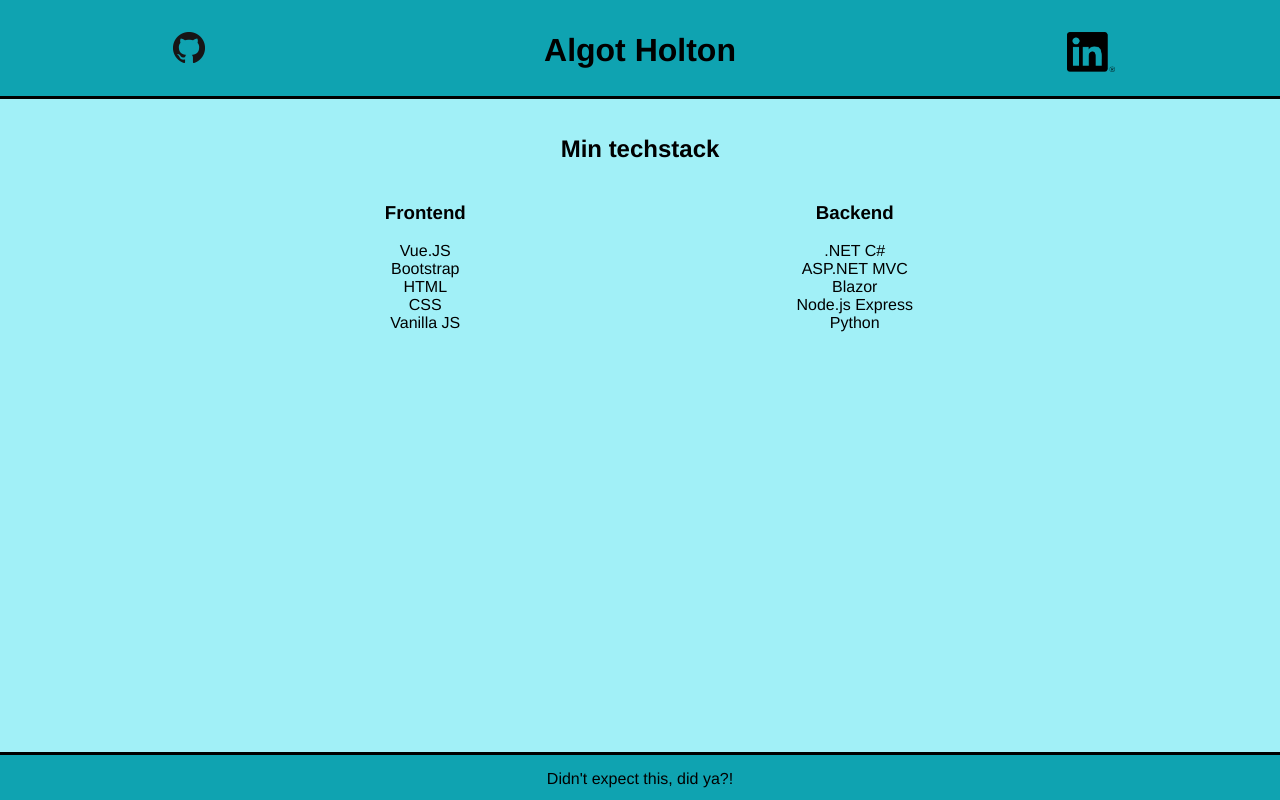
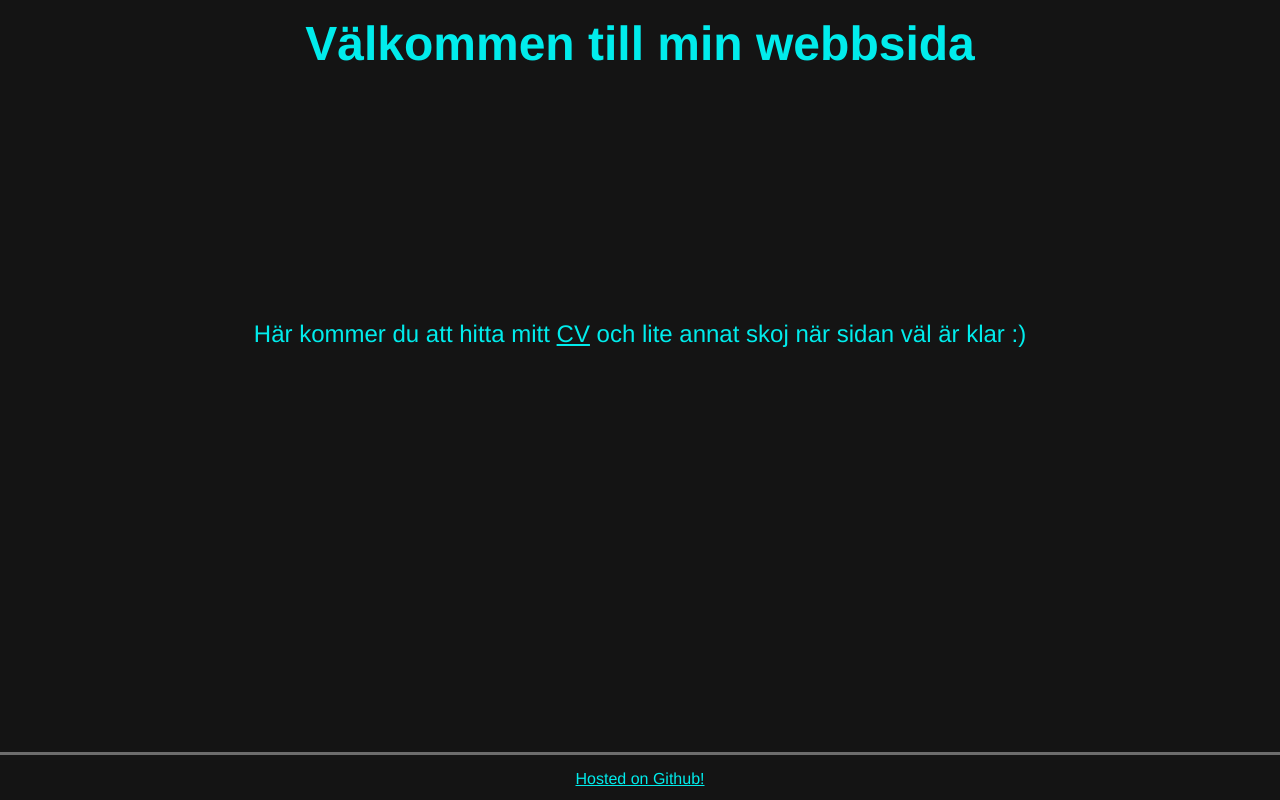
Before and after one commit to Drawserqzez/drawserqzez.github.io, a Vue app: page / in a window 1280 px wide. Built offline with nearby package versions, Linux system fonts and the light colour scheme.

Commit message:
Changed colour-theme, added skills-page

```diff
--- a/src/App.vue
+++ b/src/App.vue
@@ -1,21 +1,21 @@
 <template>
   <div id="app">
-    <Navigation />
-    <div class="wrapper">
+    <!-- <Navigation /> -->
+    <main>
       <router-view></router-view>
-    </div>
+    </main>
     <Footer />
   </div>
 </template>
 
 <script>
-import Navigation from './components/Navigation.vue'
+// import Navigation from './components/Navigation.vue'
 import Footer from './components/Footer.vue'
 
 export default {
   name: 'App',
   components: {
-    Navigation,
+    // Navigation,
     Footer
   }
 }
@@ -27,8 +27,9 @@ body {
   padding: 0;
   width: 100%;
   height: 100%;
-  background-color: #FBFCFF;
-  background-color: #A1F0F7;
+  background-color: #141414;
+  color: rgb(1, 236, 236);
+  /* background-color: #A1F0F7; */
 }
 
 #app {
@@ -41,13 +42,13 @@ body {
   margin: 0;
 }
 
-.wrapper {
+main {
   width: 100%;
   padding-top: 1rem;
 }
 
 @media (min-width: 786px) {
-  .wrapper {
+  main {
     width: 60%;
     margin-left: auto;
     margin-right: auto;
--- /dev/null
+++ b/src/Pages/Welcome.vue
@@ -0,0 +1,86 @@
+<template>
+    <div>
+        <transition name="slide-fade">
+            <h1 id="slide-header" v-if="showMessage">{{ this.currentMessage }}</h1>
+        </transition>
+
+        <div id="main-content">
+            Här kommer du att hitta mitt <router-link to="/cv" style="color: inherit">CV</router-link> och lite annat skoj när sidan väl är klar :)
+            <!-- TODO: Gör en kontaktsida och länka den här -->
+        </div>
+    </div>
+</template>
+
+<script>
+export default {
+    Name: 'Welcome',
+    data: function() {
+        return {
+            translatedWelcomeMessages: [
+                'Välkommen till min webbsida',
+                'Welcome to my website',
+                'Willkommen auf meiner Webseite'
+            ],
+            currentMessage: String,
+            shiftDelay: 5000,
+            showMessage: false,
+        }
+    },
+    methods: {
+        cycleTranslation: function(currentIndex) {
+            this.showMessage = false;
+            let maxIndex = this.translatedWelcomeMessages.length - 1;
+
+            switch (currentIndex) {
+                case maxIndex:
+                    currentIndex = 0;
+                    break;
+                default:
+                    currentIndex++;
+                    break;
+            }
+
+            this.currentMessage = this.translatedWelcomeMessages[currentIndex];
+            setTimeout(() => this.showMessage = true, this.shiftDelay / 5);
+            setTimeout(this.cycleTranslation, this.shiftDelay, currentIndex);
+        }
+    },
+    mounted: function() {
+        this.currentMessage = this.translatedWelcomeMessages[0];
+        this.showMessage = true;
+        setTimeout(this.cycleTranslation, this.shiftDelay, 0);
+    }
+
+}
+</script>
+
+<style>
+    #slide-header {
+        font-size: 3rem;
+        margin: 0 .7rem;
+    }
+
+    /* Enter and leave animations can use different */
+    /* durations and timing functions.              */
+    .slide-fade-enter-active {
+        transition: all .3s ease;
+    }
+
+    .slide-fade-leave-active {
+        transition: all .8s cubic-bezier(1.0, 0.5, 0.8, 1.0);
+    }
+
+    .slide-fade-enter, .slide-fade-leave-to
+        /* .slide-fade-leave-active below version 2.1.8 */ {
+        transform: translateX(10px);
+        opacity: 0;
+    }
+
+    #main-content {
+        position: fixed;
+        top: 40vh;
+        left: 5vw;
+        right: 5vw;
+        font-size: 1.5rem;
+    }
+</style>
--- a/src/components/Footer.vue
+++ b/src/components/Footer.vue
@@ -1,6 +1,16 @@
 <template>
     <div class="footer">
-        <p><a class="footer-link" target="blank" :href="this.chosenFooterText.url">{{ this.chosenFooterText.text }}</a></p>
+        <transition name="footer-fade">
+            <p v-if="show">
+                <a
+                    class="footer-link"
+                    target="blank"
+                    :href="this.chosenFooterText.url">
+                        {{ this.chosenFooterText.text }}
+                </a>
+            </p>
+
+        </transition>
     </div>
 </template>
 
@@ -19,27 +29,35 @@ export default {
                     url: 'https://github.com/drawserqzez/drawserqzez.github.io',
                     text: 'Hosted on Github!'
                 },
-                {
-                    url: 'https://youtu.be/sAn7baRbhx4',
-                    text: "Didn't expect this, did ya?!"
-                }
+                // {
+                //     url: 'https://youtu.be/sAn7baRbhx4',
+                //     text: "Didn't expect this, did ya?!"
+                // }
             ],
             chosenFooterText: {
                 url: "",
                 text: ""
             },
+            changeDelay: 8000,
+            show: Boolean,
         }
     },
     methods: {
-        getFooterText: function() {
-            let index = Math.floor(Math.random() * this.footerText.length);
+        getFooterText: function(currentIndex) {
+            this.show = true;
+            let index;
+            do {
+                index = Math.floor(Math.random() * this.footerText.length);
+            }
+            while (index == currentIndex)
 
             this.chosenFooterText = this.footerText[index];
-            setTimeout(this.getFooterText, 8000);
+            setTimeout(() => this.show = false, this.changeDelay - this.changeDelay / 8);
+            setTimeout(this.getFooterText, this.changeDelay, index);
         }
     },
     mounted: function() {
-        this.getFooterText();
+        this.getFooterText(0);
     }
 }
 </script>
@@ -51,10 +69,10 @@ export default {
         left: 0;
         width: 100%;
         height: 2rem;
-        background-color: #0fa3b1;
+        z-index: 99;
 
-        border-top: solid black;
-
+        background-color: #141414;
+        border-top: solid rgb(109, 109, 109);
         padding: .4rem 0;
     }
 
@@ -63,11 +81,18 @@ export default {
     }
 
     .footer-link {
-        color: black;
-        text-decoration: none;
+        color: inherit;
     }
 
     .footer-link:hover {
-        text-decoration: underline;
+        font-size: 1.1rem;
+    }
+
+    .footer-fade-enter-active, .footer-fade-leave-active {
+        transition: opacity .5s;
+    }
+
+    .footer-fade-enter, .footer-fade-leave-to /* .fade-leave-active below version 2.1.8 */ {
+        opacity: 0;
     }
 </style>
--- /dev/null
+++ b/src/components/KnowledgeStatus.vue
@@ -0,0 +1,65 @@
+<template>
+    <div class="container">
+        <div class="header">{{ this.knowledgeItem.tag }}</div>
+        <div class="status-bar">
+            <div class="fill" :style="{ width: this.knowledgeItem.value + '%', backgroundColor: this.knowledgeItem.color }"></div>
+        </div>
+    </div>
+</template>
+
+<script>
+export default {
+    name: "KnowledgeStatus",
+    props: {
+        knowledgeItem: Object
+    },
+
+}
+</script>
+
+<style scoped>
+    .container {
+        display: flex;
+        width: 90%;
+        margin: .4rem auto;
+        height: 100%;
+        justify-content: space-between;
+        border-bottom: solid darkslategrey;
+        margin-bottom: 2rem;
+
+    }
+
+    .header {
+        font-weight: bold;
+        margin-right: 1rem;
+        font-size: 1.5em;
+    }
+
+    .status-bar {
+        width: 15rem;
+        height: 1.5rem;
+        justify-self: end;
+        background-color: rgb(93, 93, 93);
+    }
+
+    .fill {
+        /* background-color: rgb(21, 0, 116); */
+        height: inherit;
+    }
+
+    @media (min-width: 1101px) {
+        .container {
+            width: 100%;
+        }
+
+        .header {
+            margin-right: 1rem;
+            font-size: 3rem;
+        }
+
+        .status-bar {
+            width: 25rem;
+            height: 3rem;
+        }
+    }
+</style>
--- a/src/components/Main.vue
+++ /dev/null
@@ -1,77 +0,0 @@
-<template>
-    <div>
-        <h2>Min techstack</h2>
-        <div class="container">
-            <div class="column">
-                <h3>Frontend</h3>
-                <div :key="item.id" v-for="item in this.frontEnd">
-                    {{ item }}
-                </div>
-            </div>
-            <span class="divider"></span>
-            <div class="column">
-                <h3>Backend</h3>
-                <div :key="item.id" v-for="item in backEnd">
-                    {{ item }}
-                </div>
-            </div>
-        </div>
-    </div>
-</template>
-
-<script>
-export default {
-    Name: 'Main',
-    data: function () {
-        return {
-            frontEnd: [
-                "Vue.JS",
-                "Bootstrap",
-                "HTML",
-                "CSS",
-                "Vanilla JS"
-            ],
-            backEnd: [
-                ".NET C#",
-                "ASP.NET MVC",
-                "Blazor",
-                "Node.js Express",
-                "Python"
-            ]
-        }
-    },
-}
-</script>
-
-<style>
-    .container {
-        display: flex;
-        flex-flow: column nowrap;
-
-        width: 100%;
-        height: 100%;
-    }
-
-    .divider {
-        background-color: black;
-        width: 80%;
-        height: 1px;
-        margin: 1rem 0 1rem 10%;
-    }
-
-    @media (min-width: 786px) {
-        .container {
-            flex-flow: row nowrap;
-        }
-
-        .column {
-            width: 48%;
-            height: 100%;
-        }
-
-        .divider {
-            width: 2%;
-            height: 0;
-        }
-    }
-</style>
--- a/src/components/Navigation.vue
+++ b/src/components/Navigation.vue
@@ -25,9 +25,8 @@ export default {
         width: 100%;
         height: 4rem;
         padding: 1rem 0;
-        /* margin-bottom: 1rem; */
 
-        border-bottom: solid black;
+        border-bottom: solid white;
 
         position: -webkit-sticky;
         position: sticky;
@@ -37,8 +36,8 @@ export default {
         flex-direction: row;
         justify-content: space-around;
 
-        color: black;
-        background-color: #0fa3b1;
+        color: inherit;
+        background-color: inherit;
     }
 
     .nav-item {
--- a/src/main.js
+++ b/src/main.js
@@ -1,13 +1,15 @@
 import Vue from 'vue'
 import VueRouter from 'vue-router';
 import App from './App.vue'
-import Main from './components/Main.vue'
+import Welcome from './Pages/Welcome.vue'
+import Skills from './Pages/Skills.vue'
 
 Vue.config.productionTip = false
 
 Vue.use(VueRouter);
 const routes = [
-  { path: '/', component: Main }
+  { path: '/', component: Welcome },
+  { path: '/skills', component: Skills },
 ]
 const router = new VueRouter({
   routes
```
Also changed, not shown: src/Pages/Skills.vue (added, +100 -0 lines).
